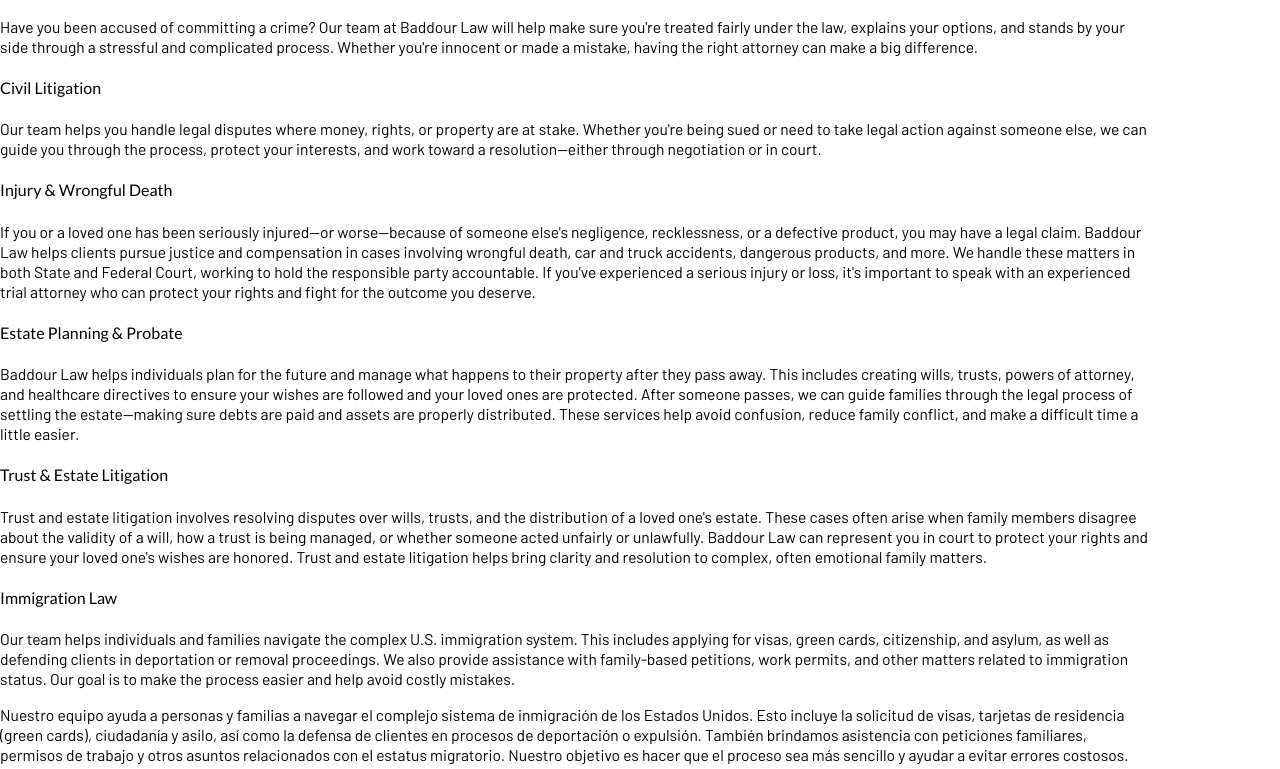
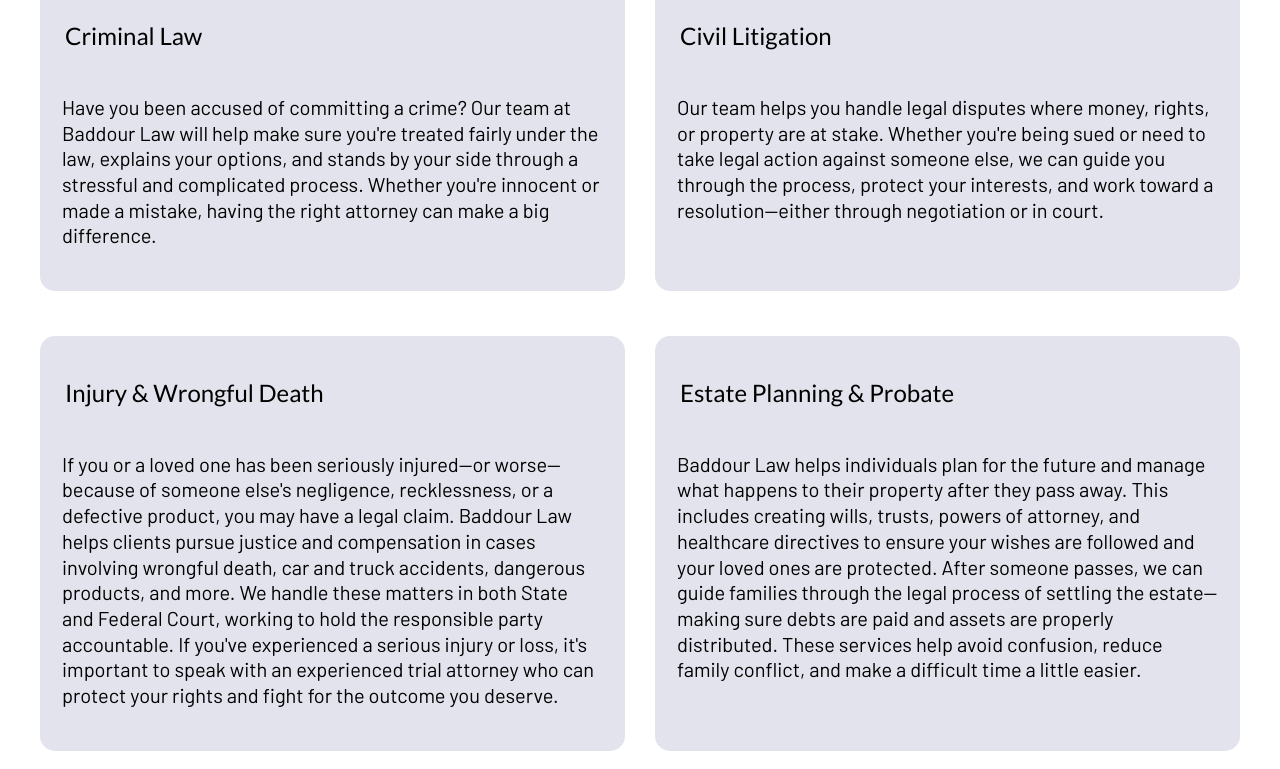
Before and after one commit to ashc735/baddour-law, a plain HTML site: page services/index.html in a window 1280 px wide. Shown: the part 312-1081 px from the top of the page. Drawn offline with nearby package versions, Linux system fonts and the light colour scheme.

Commit message:
Added styles to Services page

```diff
--- a/css/style.css
+++ b/css/style.css
@@ -422,7 +422,7 @@ footer p {
   margin: 10px 0 20px 0;
  }
 
-/*------------Mobile Styles-About Page---------------*/
+/*------------ Mobile Styles-About Page ---------------*/
 
 .mission {
   margin: 0;
@@ -508,6 +508,46 @@ footer p {
   height: 24px;
   vertical-align: middle;
   margin: 4px 0 0 10px;
+}
+
+/*------ Mobile Styles--Services Page ------*/
+
+.content-wrapper {
+  width: 100%;
+  max-width: 1200px;
+  margin: 0 auto;
+  padding: 20px;
+}
+
+.content-wrapper h2 {
+  margin-bottom: 15px;
+}
+
+.practice-area-grid {
+  display: grid;
+  grid-template-columns: repeat(2, minmax(0, 1fr));
+  gap: 30px;
+}
+
+.practice-area {
+  background-color: #e2e3ed;
+  border: none;
+  border-radius: 15px;
+  padding: 10px;
+  margin-bottom: 15px;
+  box-sizing: border-box;
+}
+
+.practice-area h4 {
+  font-size: 1.5rem;
+  padding: 10px;
+  margin-left: 5px;
+}
+
+.practice-area p {
+  font-size: 1.25rem;
+  padding: 12px;
+  text-align: left;
 }
 
 
@@ -602,7 +642,10 @@ footer p {
    These examples override the primary ('mobile first') styles.
    Modify as content requires.
    ========================================================================== */
-
+   @media (max-width: 768px) {
+    .practice-area {
+      width: 100%; /* Stack on smaller screens */
+    }
 /***** Tablet Styles *****/
 
 /***** Desktop Styles *****/
--- a/services/index.html
+++ b/services/index.html
@@ -39,65 +39,82 @@
     <main>
         <div class="content-wrapper">
             <h2>Areas of Practice</h2>
+            <div class="practice-area-grid">
                 <div class="practice-area">
                     <h4>Criminal Law</h4>
                     <p>Have you been accused of committing a crime? Our team at Baddour Law will help make sure you're
-                    treated fairly under the law, explains your options, and stands by your side through a stressful and
+                        treated fairly under the law, explains your options, and stands by your side through a stressful
+                        and
                         complicated process.
-                    Whether you're innocent or made a mistake, having the right attorney can make a big difference.</p>
+                        Whether you're innocent or made a mistake, having the right attorney can make a big difference.
+                    </p>
                 </div>
                 <div class="practice-area">
                     <h4>Civil Litigation</h4>
                     <p>Our team helps you handle legal disputes where money, rights, or property are at stake.
                         Whether you're being sued or need to take legal action against someone else, we can guide you
-                    through the process, protect your interests, and work toward a resolution—either through negotiation
+                        through the process, protect your interests, and work toward a resolution—either through
+                        negotiation
                         or in court.</p>
                 </div>
                 <div class="practice-area">
                     <h4>Injury & Wrongful Death</h4>
                     <p>If you or a loved one has been seriously injured—or worse—because of someone else's negligence,
                         recklessness, or a defective product, you may have a legal claim.
-                    Baddour Law helps clients pursue justice and compensation in cases involving wrongful death, car and
+                        Baddour Law helps clients pursue justice and compensation in cases involving wrongful death, car
+                        and
                         truck accidents, dangerous products, and more. We handle these matters in both State and Federal
                         Court, working to hold the responsible party accountable.
-                    If you've experienced a serious injury or loss, it's important to speak with an experienced trial
+                        If you've experienced a serious injury or loss, it's important to speak with an experienced
+                        trial
                         attorney who can protect your rights and fight for the outcome you deserve.</p>
                 </div>
                 <div class="practice-area">
                     <h4>Estate Planning & Probate</h4>
                     <p>Baddour Law helps individuals plan for the future and manage what happens to their property after
                         they pass away.
-                    This includes creating wills, trusts, powers of attorney, and healthcare directives to ensure your
+                        This includes creating wills, trusts, powers of attorney, and healthcare directives to ensure
+                        your
                         wishes are followed and your loved ones are protected.
-                    After someone passes, we can guide families through the legal process of settling the estate—making
+                        After someone passes, we can guide families through the legal process of settling the
+                        estate—making
                         sure debts are paid and assets are properly distributed.
                         These services help avoid confusion, reduce family conflict, and make a difficult time a little
                         easier.</p>
                 </div>
                 <div class="practice-area">
                     <h4>Trust & Estate Litigation</h4>
-                <p>Trust and estate litigation involves resolving disputes over wills, trusts, and the distribution of a
+                    <p>Trust and estate litigation involves resolving disputes over wills, trusts, and the distribution
+                        of a
                         loved one's estate.
-                    These cases often arise when family members disagree about the validity of a will, how a trust is
+                        These cases often arise when family members disagree about the validity of a will, how a trust
+                        is
                         being managed, or whether someone acted unfairly or unlawfully. Baddour Law can represent you in
                         court to protect your rights and ensure your loved one's wishes are honored.
-                    Trust and estate litigation helps bring clarity and resolution to complex, often emotional family
+                        Trust and estate litigation helps bring clarity and resolution to complex, often emotional
+                        family
                         matters.</p>
                 </div>
                 <div class="practice-area">
                     <h4>Immigration Law</h4>
-                <p>Our team helps individuals and families navigate the complex U.S. immigration system. This includes
+                    <p>Our team helps individuals and families navigate the complex U.S. immigration system. This
+                        includes
                         applying for visas, green cards, citizenship, and asylum, as well as defending clients in
                         deportation or removal proceedings.
-                    We also provide assistance with family-based petitions, work permits, and other matters related to
+                        We also provide assistance with family-based petitions, work permits, and other matters related
+                        to
                         immigration status.
                         Our goal is to make the process easier and help avoid costly mistakes.</p>
                     <p>Nuestro equipo ayuda a personas y familias a navegar el complejo sistema de inmigración de los
-                    Estados Unidos. Esto incluye la solicitud de visas, tarjetas de residencia (green cards), ciudadanía
-                    y asilo, así como la defensa de clientes en procesos de deportación o expulsión. También brindamos
+                        Estados Unidos. Esto incluye la solicitud de visas, tarjetas de residencia (green cards),
+                        ciudadanía
+                        y asilo, así como la defensa de clientes en procesos de deportación o expulsión. También
+                        brindamos
                         asistencia con peticiones familiares, permisos de trabajo y otros asuntos relacionados con el
                         estatus migratorio.
-                    Nuestro objetivo es hacer que el proceso sea más sencillo y ayudar a evitar errores costosos.</p>
+                        Nuestro objetivo es hacer que el proceso sea más sencillo y ayudar a evitar errores costosos.
+                    </p>
+                </div>
             </div>
         </div>
     </main>
@@ -108,7 +125,6 @@
                 site does not establish an attorney/client relationship.
             </p>
         </div>
-        </div> <!-- footer content ends -->
         <div class="copyright">
             <p>&copy;<span id="currentYear">2025</span> | Baddour Law, LLP</p>
         </div>
```
Lines whose indentation alone changed are shown as unchanged.
